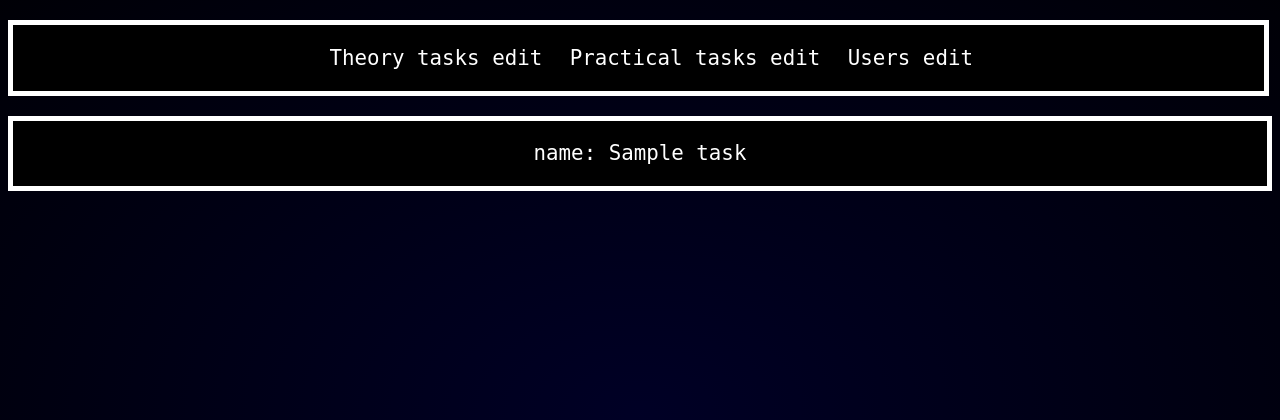
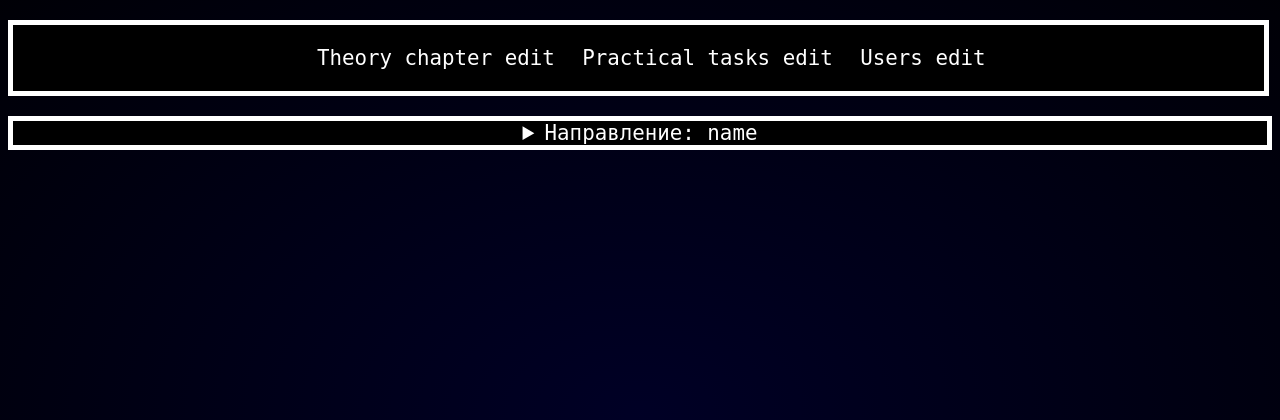
Before and after one commit to altfac/BD-Service-Course, a FastAPI app: template templates/html/practical_tasks.html in a window 1280 px wide. Shown: the top 420 px of the page. Run offline with FastAPI, Linux system fonts and the light colour scheme; the template is opened without the code that fills it: most values are stand-ins (such as "Sample title", 1, 10 or a date in 2020); parts of the project's set-up code (start-up, migrations or seed data) failed here and were passed over; some web fonts are replaced.

Commit message:
some refactor

```diff
--- /dev/null
+++ b/api_gateway/auth.py
@@ -0,0 +1,6 @@
+def check_auth():
+    return True
+
+
+def auth():
+    pass
--- a/api_gateway/main.py
+++ b/api_gateway/main.py
@@ -6,6 +6,9 @@ from starlette.responses import RedirectResponse
 from starlette.staticfiles import StaticFiles
 from starlette.templating import Jinja2Templates
 from database import *
+from auth import *
+from education_tasks import education_router
+from practical_tasks import practical_router
 
 SECRET_KEY = "09d25e094faa9154613450832486f7099f6f0f4caa6cf63b88e8d3e7"
 ALGORITHM = "HS256"
@@ -15,15 +18,6 @@ app = FastAPI(title="Curse", description="", version="1.0")
 templates = Jinja2Templates(directory="../templates")
 connection = mysql.connector.connect(host="localhost", user="root", password="root", database="curseusers")
 my_database = Datebase(connection)
-my_database.get_all_education_materials()
-
-
-def check_auth():
-    return True
-
-
-def auth():
-    pass
 
 
 @app.get("/")
@@ -33,28 +27,6 @@ async def auth(request: Request):
 
     params = {"request": request}
     return templates.TemplateResponse("html/main.html", params, media_type="text/html")
-
-
-@app.get("/theory_tasks_edit")
-async def theory_tasks_edit(request: Request):
-    global my_database
-
-    if not check_auth():
-        return auth()
-
-    params = {"request": request, "task": my_database.get_all_education_materials(), "current": "Theory tasks edit"}
-    return templates.TemplateResponse("html/theory_tasks.html", params, media_type="text/html")
-
-
-@app.get("/practical_tasks_edit")
-async def practical_tasks_edit(request: Request):
-    global my_database
-
-    if not check_auth():
-        return auth()
-
-    params = {"request": request, "task": {}, "current": "Practical tasks edit"}
-    return templates.TemplateResponse("html/practical_tasks.html", params, media_type="text/html")
 
 
 @app.get("/users_edit")
@@ -68,79 +40,14 @@ async def users_edit(request: Request):
     return templates.TemplateResponse("html/users.html", params, media_type="text/html")
 
 
-@app.get("/task/{id}")
-async def get_task(request: Request, id: int):
-    global my_database
+@app.exception_handler(404)
+async def unicorn_exception_handler(request: Request, exc):
+    params = {"request": request, "current": "Exception", "exception": exc}
 
-    if not check_auth():
-        return auth()
-
-    task = my_database.get_education_material(id)
-    if not task:
-        return RedirectResponse("/")
-    for i in task[2]:
-        if i[1] == "Текст":
-            file = open("../templates/" + i[2], "r+")
-            i[2] = file.read()
-            file.close()
-
-    params = {"request": request, "task": task, "current": "Task"}
-    return templates.TemplateResponse("html/task.html", params, media_type="text/html")
+    return templates.TemplateResponse("html/exception.html", params)
 
 
-@app.get("/delete_material/{task_id}/{material_id}")
-async def delete_education_material(request: Request, task_id: int, material_id: int):
-    global my_database
-
-    if not check_auth():
-        return auth()
-
-    my_database.delete_education_material(task_id, material_id)
-
-    return RedirectResponse(f"/task/{task_id}")
-
-
-@app.get("/delete_task/{id}")
-async def delete_task(request: Request, id: int):
-    global my_database
-
-    if not check_auth():
-        return auth()
-
-    my_database.delete_task(id)
-
-    return RedirectResponse(f"/theory_tasks_edit")
-
-
-@app.post("/add_material/{id}")
-async def delete_task(file: UploadFile, id: int, type: str = Form(None)):
-    global my_database
-
-    if not check_auth():
-        return auth()
-
-    if file.filename:
-        up_file = open("../templates/task_files/" + file.filename, "wb+")
-        up_file.write(file.file.read())
-        file.file.close()
-        up_file.close()
-
-    my_database.add_material(id, type, "task_files/" + file.filename)
-
-    return RedirectResponse(f"/task/{id}", status_code=303)
-
-
-@app.get("/add_task/{course}/{level}")
-async def add_task(request: Request, course: str, level: str, name: str):
-    global my_database
-
-    if not check_auth():
-        return auth()
-
-    my_database.add_task(course, level, name)
-
-    return RedirectResponse(f"/theory_tasks_edit")
-
-
+app.include_router(education_router)
+app.include_router(practical_router)
 app.mount("/css", StaticFiles(directory="../templates/css"), "css")
-app.mount("/task_files", StaticFiles(directory="../templates/task_files"), "task_files")
+app.mount("/files", StaticFiles(directory="../templates/files"), "files")
--- a/templates/html/practical_tasks.html
+++ b/templates/html/practical_tasks.html
@@ -11,11 +11,32 @@
 
 		<div class="table">
 			{% for key in task.keys() %}
-				{% if key == "Id" %}
-					<p><a href="/task/{{task[key]}}">{{key}}: {{task[key]}}</a></p>
-				{% else %}
-					<p>{{key}}: {{task[key]}}</p>
-				{% endif %}
+				<details>
+					<summary>Направление: {{ key }} </summary>
+					{% for level in task[key].keys() %}
+					<details>
+						<summary>Уровень: {{ level }} </summary>
+						{% for material in task[key][level] %}
+							<p>
+								<a href="/practical_task/{{material[0]}}">{{material[1]}}</a>
+								<a href="/delete_practical_task/{{material[0]}}">Удалить</a>
+							</p>
+						{% endfor %}
+						<details>
+							<summary>Добавить задачу</summary>
+							<form action="/add_practical_task/{{key}}/{{level}}" method="get">
+        						Имя: <br>
+								<input type="text" name="name" value="">
+								<input type="text" name="description" value="">
+								<input type="text" name="answer" value="">
+								<br>
+								<br>
+    							<input style="width: 40%; height: 50px" type="submit" name = "submit" value="Добавить" class="submit">
+							</form>
+						</details>
+					</details>
+					{% endfor %}
+				</details>
 			{% endfor %}
 		</div>
 
--- a/templates/html/top_bar.html
+++ b/templates/html/top_bar.html
@@ -1,6 +1,6 @@
 <div class="menu-container">
 	<ul class="menu-list">
-		<li class="{% if current == 'Theory tasks edit' %} active-menu-tab {% endif %}"><a href="/theory_tasks_edit">Theory tasks edit</a></li>
+		<li class="{% if current == 'Theory chapter edit' %} active-menu-tab {% endif %}"><a href="/theory_chapters_edit">Theory chapter edit</a></li>
 		<li class="{% if current == 'Practical tasks edit' %} active-menu-tab {% endif %}"><a href="/practical_tasks_edit">Practical tasks edit</a></li>
 		<li class="{% if current == 'User edit' %} active-menu-tab {% endif %}"><a href="/users_edit">Users edit</a></li>
 		{% if current == 'Exception' %}
@@ -9,6 +9,9 @@
 		{% if current == 'Task' %}
 		<li class="active-menu-tab"><a href="#">Task</a></li>
 		{% endif %}
+		{% if current == 'Chapter' %}
+		<li class="active-menu-tab"><a href="#">Chapter</a></li>
+		{% endif %}
 		<!--<li class="{% if current == 'Add task' %} active-menu-tab {% endif %}"><a href="/add_task_page">Add task</a></li>-->
 		<!--<li class="{% if current == 'Delete task' %} active-menu-tab {% endif %}"><a href="/delete_task_page">Delete task</a></li>-->
 	</ul>
```
Also changed, not shown: api_gateway/database.py (+48 -5 lines), api_gateway/education_tasks.py (added, +109 -0 lines), api_gateway/practical_tasks.py (added, +23 -0 lines), templates/html/education/chapter.html (renamed from templates/html/task.html, +4 -4 lines), templates/html/education/theory_chapters.html (renamed from templates/html/theory_tasks.html, +19 -9 lines), 2 other files.
